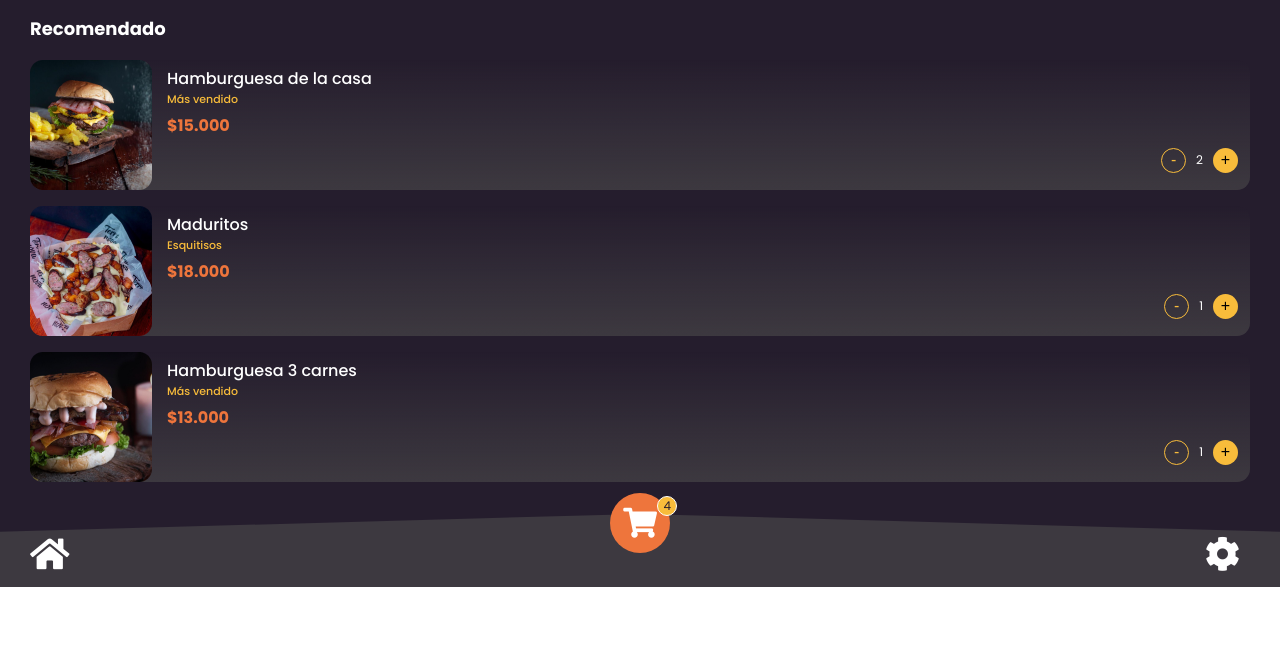
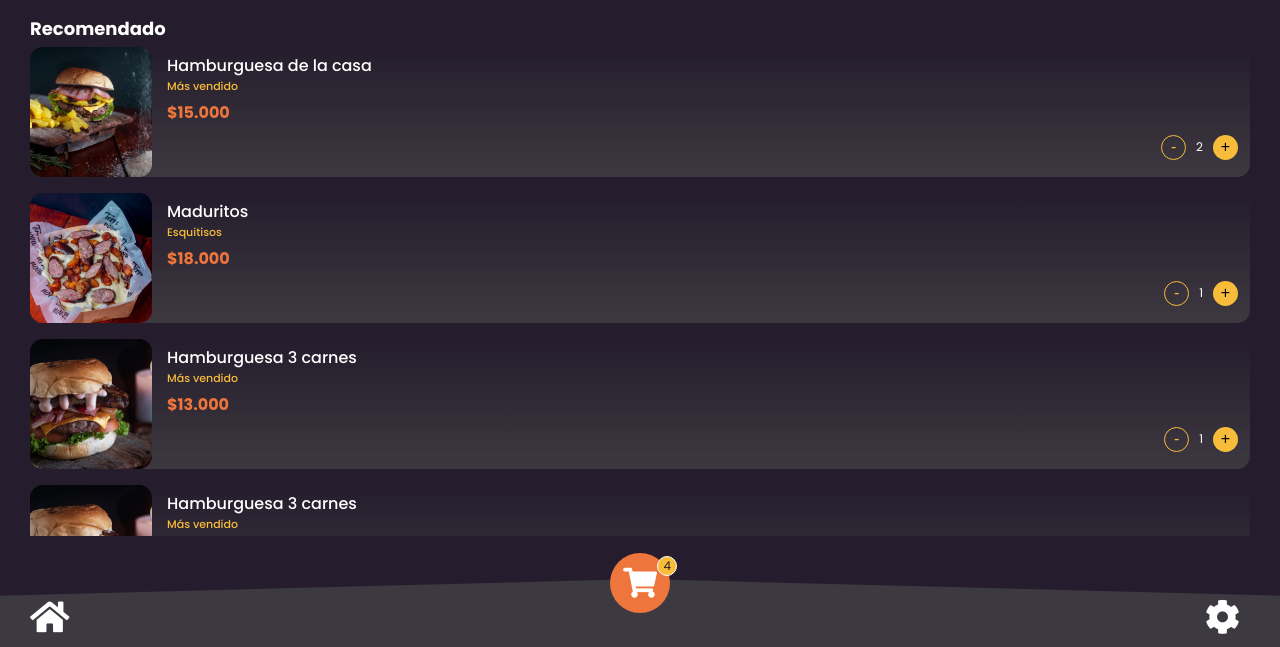
Before and after one commit to solemme1987/terranova, a website: page index.html in a window 1280 px wide. Shown: the part 305-952 px from the top of the page. Before the commit the page ends 892 px from the top, so only its background shows below. Drawn offline with Linux system fonts and the light colour scheme.

Commit message:
Vista principal corregida y creada completamente

```diff
--- a/assets/css/main.css
+++ b/assets/css/main.css
@@ -19,6 +19,7 @@ body{
     font-family: 'Poppins', sans-serif;
     margin:0;
     box-sizing: border-box;
+
 }
 
 .container{
@@ -27,6 +28,8 @@ body{
     position: relative;
     background: var(--dark);
     min-height:100vh;
+    display: flex;
+    flex-direction: column;
 }
 /* ------------------------------------------------
    STILOS al menú oculto el side bar
@@ -64,45 +67,6 @@ aside .option-pay-container .pay-tittle,.theme-tittle{
     font-size: 16px;
 }
 
-/* --------------------------------
-   STILOS el switch del tema
-----------------------------------*/
-/* .modo {
-    display: flex;
-    align-items: center;
-    padding-left: 10px;
-    justify-content: center; */
-    /* transition: 0.3s ease-in-out; */
-/* } */
-
-/* .modo i {
-    font-size: 1.5rem;
-}
-
-.modo i:nth-of-type(odd) {
-    color: white;
-}
-
-.switchs {
-    position: relative;
-    display: flex;
-    align-items: center;
-    width: 60px;
-    height: 30px;
-    margin: 20px 20px;
-    border-radius: 20px;
-    box-shadow: 3px 3px 5px #999;
-    transition: 0.2s ease-in-out;
-}
-
-.ligth {
-    color: black;
-    background-color: #DCDCDE;
-}
-
-.dark {
-    background-color: #030F31;
-} */
 /* --------------------------------
    STILOS a LAS TARJETAS DE PAGO
 ----------------------------------*/
@@ -270,15 +234,11 @@ aside .close-container .btn-close-side-bar{
  /* ------------------------------------------------
     ESTILOS  A LAS CATEGORIAS
 --------------------------------------------------- */
-/* Esta se puede activar es par hacer la prueba del escroll en los productos */
-/* .categoryBox {
-     padding-bottom: 10px;
-    box-sizing: border-box;
-} */
     .categoryBox .categoryTittle{
-        margin: 0%;
+        margin: 0;
         font-size: 22px;
         font-weight: 510;
+        padding: 0;
         padding-left:30px;
     }
 
@@ -319,6 +279,7 @@ aside .close-container .btn-close-side-bar{
         background: var(--lightOrange);
         color: var(--dark);
     }
+
     .categoryBox .listCategories .btn-list-item.active:hover{
         background: var(--lightOrangeHover);
         color: var(--white);
@@ -329,25 +290,31 @@ aside .close-container .btn-close-side-bar{
 --------------------------------------------------- */
 
     .productSection{
+
         padding:0 30px 0 30px;
-
-        /* Estas dos uultimas lineas son de prueba para el scrol de los productos
+        /* Estas dos uultimas lineas son de
+        prueba para el scrol de los productos
         se pueden activar para ver la prueba */
-
-       height: 489px;
+        height: 489px;
         overflow: scroll;
         scroll-behavior: smooth;
+        /*aqui aplico d2 propiedades 1 es flex grow 1 y flexgrw basic.
+        son par que me aplique tod el ancho yel alto que pueda el elemento,
+        el contenedor principal está en flex */
+        flex:1 auto;
+        margin-bottom: 16px;
     }
 
     /* Esta tambien acompaña la prueba del scroll en productos */
     .productSection::-webkit-scrollbar {
-        display: none;
+      display: none;
     }
 
     /* titulo categoria seleccionada en la seccion de producto */
-    .productSection .productTittleCat {
+    .productTittleCat {
         font-size: 18px;
         background: var(--dark);
+        margin: 18px 0 5px 30px;
     }
 
     .productSection .card-product{
@@ -358,15 +325,21 @@ aside .close-container .btn-close-side-bar{
         width: 100%;
     }
 
+    .productSection .card-product:first-child{
+       margin-top: 0px;
+    }
+
     .productSection .card-product .card-body{
         position:relative;
         width: 100%;
         padding-right:12px ;
     }
+
     .card-tittle,.card-text,.card-pay{
         margin:0;
         margin-left: 15px;
     }
+
     .productSection .card-product .card-body .card-header{
         width: 100%;
     }
@@ -383,22 +356,26 @@ aside .close-container .btn-close-side-bar{
         text-decoration: none;
         color: var(--white);
     }
+
     .productSection .card-product .card-body .card-tittle a:visited{
         text-decoration: none;
         color: var(--white);
     }
+
     /* Texto en amarillo en el producto */
     .productSection .card-product .card-body .card-text{
         font-size: 11px;
         font-weight: 500;
         color:var(--lightOrange)
     }
+
     .productSection .card-product .card-body .card-pay{
         color:var(--orange);
         font-size: 16px;
         font-weight: 700;
         margin-top: 5px;
     }
+
     /* Botones */
     .productSection .card-product .card-body .card-buttons{
         display: flex;
@@ -467,8 +444,8 @@ aside .close-container .btn-close-side-bar{
         padding: 0;
         position: relative;
         transition: 0.1s ease-in-out;
-        /* z-index:1; */
     }
+
     footer .inner-menu-bar i:hover{
         font-size: 45px;
     }
@@ -476,10 +453,9 @@ aside .close-container .btn-close-side-bar{
     footer .car-button-container{
         /* aporte jls */
         position: absolute;
-        top: 25%;
+        top: 33%;
         left: 50%;
         transform: translate(-50%, -50%);
-
         align-items: center;
         background: var(--orange);
         border-radius:50px ;
@@ -509,10 +485,10 @@ aside .close-container .btn-close-side-bar{
         position: relative;
         align-items: center;
         background: var(--midDark);
-        bottom: 0;
+        /* bottom: 0; */
         display: flex;
         justify-content: space-between;
-        height: 55px;
+        height: 49px;/* Tambien podria ser de 55px */
         margin-top: 16px;
         padding: 30px 30px 0 30px;
         /* ESta linea me hace la figura de poligon en el menu bar */
--- a/index.html
+++ b/index.html
@@ -121,12 +121,13 @@
                 <button class="btn-list-item">Perros</button>
                 <button class="btn-list-item">Salchipapas</button>
             </div>
+            <h3 class="productTittleCat">Recomendado</h3>
         </div>
 
         <!-- SECCION DE PRODUCTOS EN HOM -->
         <section class="productSection" id="productSection">
 
-          <h3 class="productTittleCat">Recomendado</h3>
+          <!-- <h3 class="productTittleCat">Recomendado</h3> -->
           <!-- card 1 -->
           <div class="card-product">
               <img src="assets/img/hamburg/hmgcasa.png" alt="Imagen producto" class="card-img">
```
